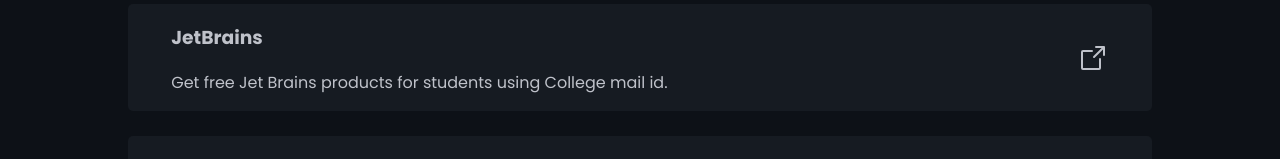
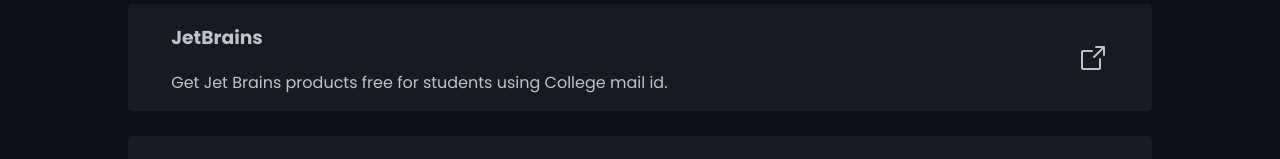
Before and after one commit to abhi5455/Technical-101, a React (Vite) app: page /Resources/AcademicDiscounts in a window 1280 px wide. Shown: the part 149-308 px from the top of the page. Built offline with nearby package versions, Linux system fonts and the light colour scheme; a web font is replaced by a local one.

Commit message:
Initial Commit

```diff
--- a/src/pages/AcademicDiscounts.jsx
+++ b/src/pages/AcademicDiscounts.jsx
@@ -13,7 +13,7 @@
             {
                 heading: "JetBrains",
                 link: "https://www.jetbrains.com/shop/eform/students",
-                description: "Get free Jet Brains products for students using College mail id.",
+                description: "Get Jet Brains products free for students using College mail id.",
             },{
                 heading: "Github Developer pack",
                 link: "https://education.github.com/pack",
```
